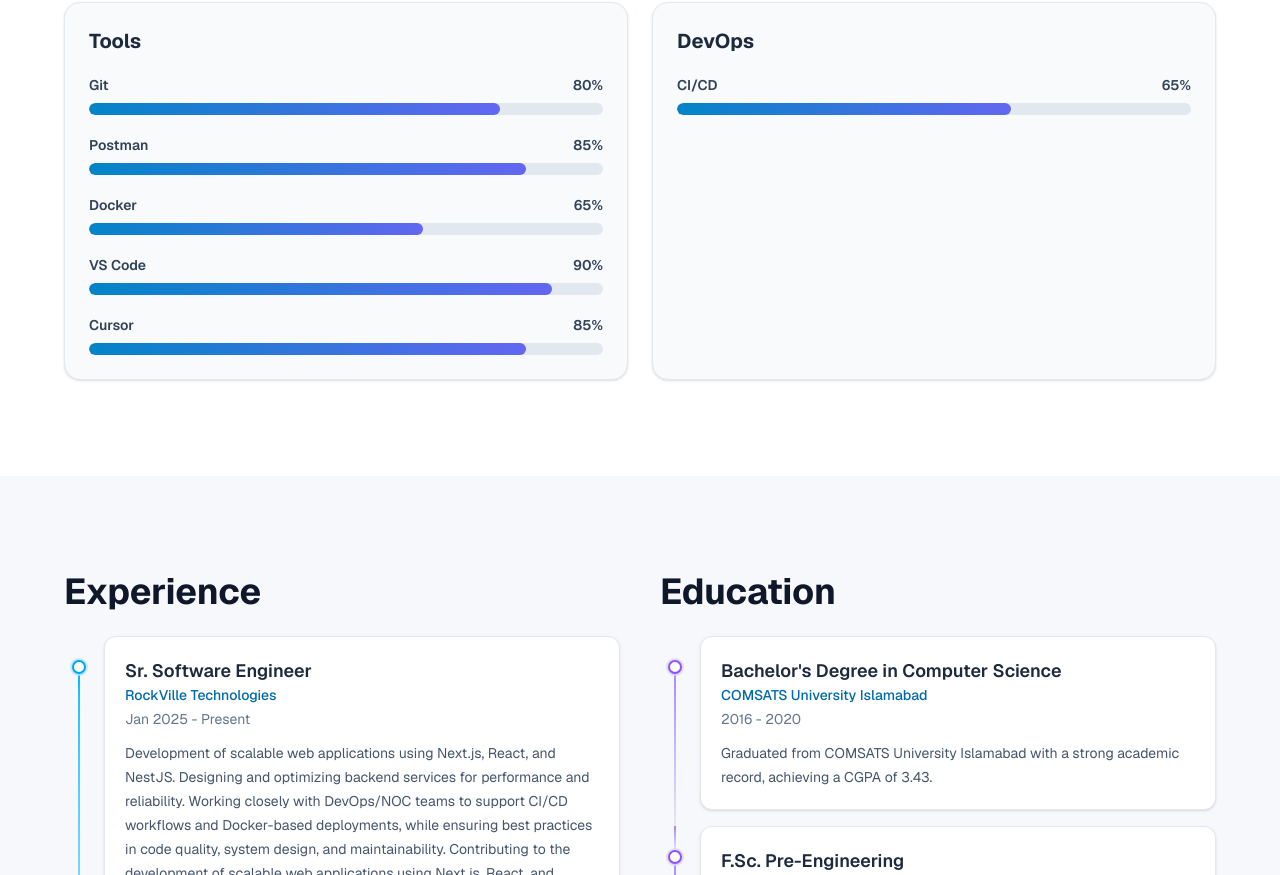
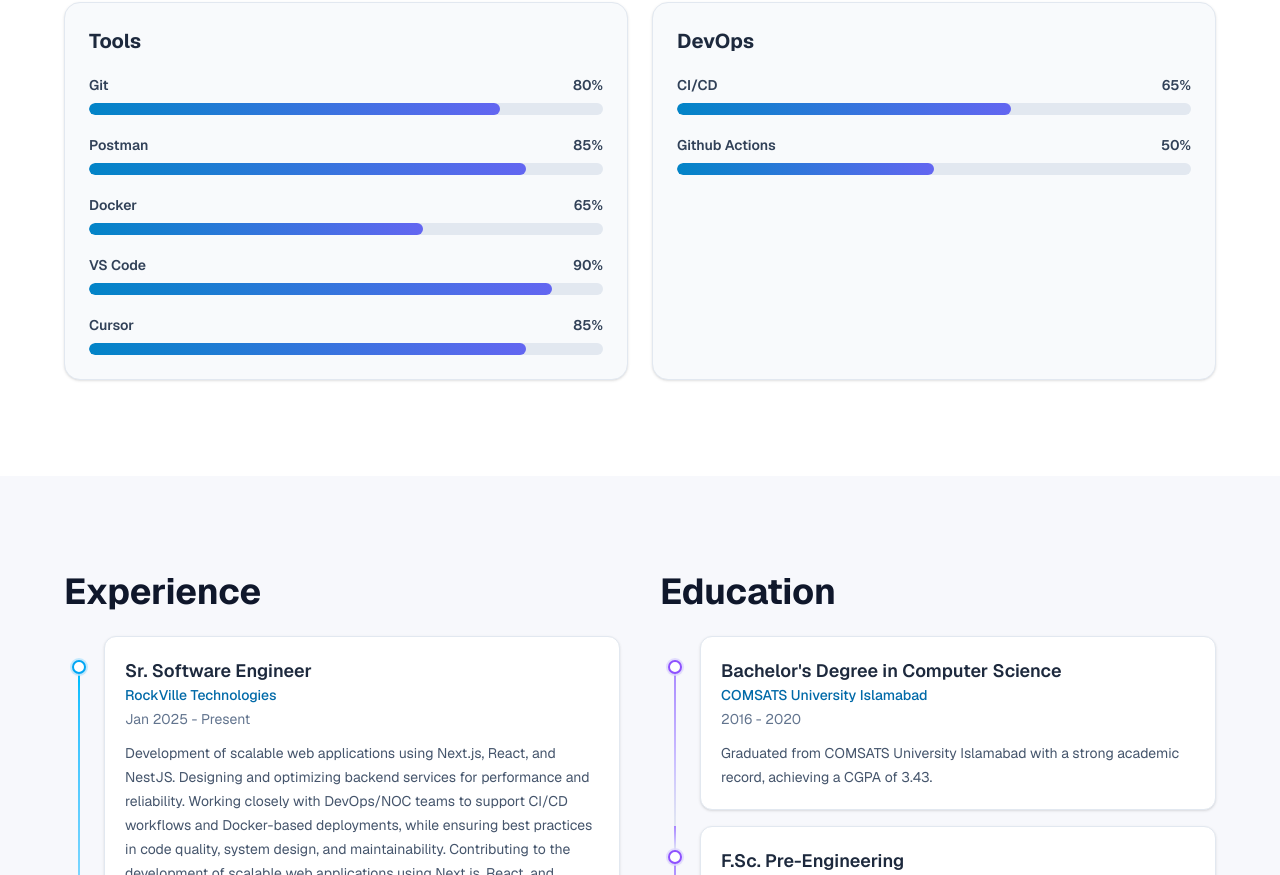
Before and after one commit to MohsinAliNaqvi987/my-website, a Next.js app: page / in a window 1280 px wide. Shown: the part 2320-3195 px from the top of the page. Built offline with nearby package versions, Linux system fonts and the light colour scheme.

Commit message:
Skills update DevOps section

```diff
--- a/app/components/portfolio/data.ts
+++ b/app/components/portfolio/data.ts
@@ -51,6 +51,7 @@ export const skillsByCategory: SkillCategory[] = [
     title: "DevOps",
     skills: [
       { name: "CI/CD", level: 65 },
+      { name: "Github Actions", level: 50 }
     ],
   },
 ];
```
